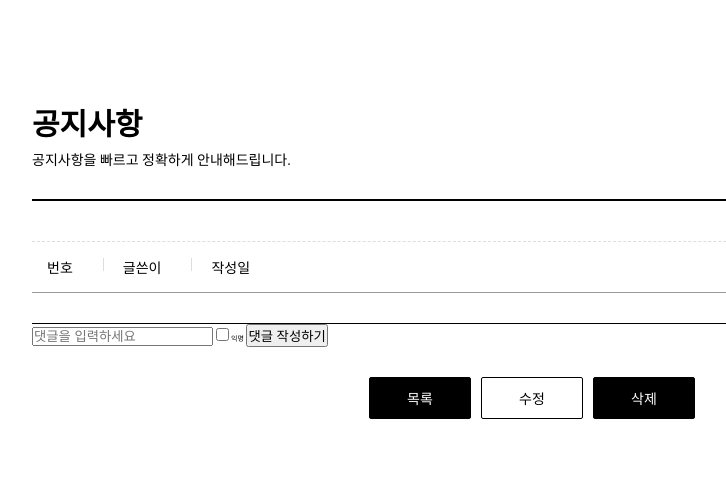
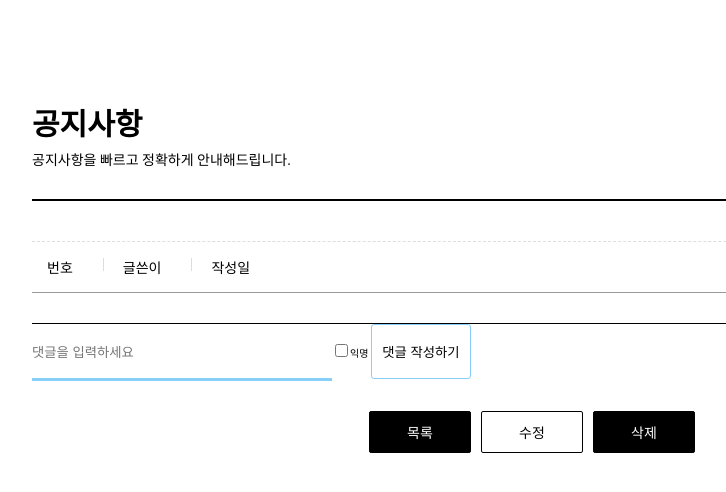
Before and after one commit to sungb0131/Assertive, a Django app: template templates/view.html in a window 1280 px wide. Shown: the top 492 px of the page, without its empty margins (108-834 px from the left). Run offline with Django 4.2, Linux system fonts and the light colour scheme; the template is opened without the code that fills it, so the values that code supplies are empty; the visitor is signed in with stand-in values (Sample User, id 1); parts of the project's set-up code (start-up, migrations or seed data) failed here and were passed over.

Commit message:
Update view.html

```diff
--- a/templates/view.html
+++ b/templates/view.html
@@ -40,12 +40,27 @@
                 {% if user.is_authenticated %}
                 <form action="/main/board/{{ board.id }}/comment" method="POST">
                     {%csrf_token%}
-                    <input type="text" name="comment" placeholder="댓글을 입력하세요">
-
-                    <input type="checkbox" name="anonymous" values="'y">
-                    <span style="font-size: 0.7em;">익명</span>
-
-                    <input type="submit" value="댓글 작성하기">
+                    <input id="input1" type="text" name="comment" placeholder="댓글을 입력하세요">
+                    <input id="input2" type="checkbox" name="anonymous" values="'y">
+                    <span style="font-size: 1em;">익명</span>
+                    <input id="input3" type="submit" value="댓글 작성하기">
+                    <style>
+                        #input1 {
+                            width: 300px;
+                            height: 50px;
+                            border-top: none;
+                            border-left: none;
+                            border-right: none;
+                            border-bottom: 3px solid #87CEFA;
+                        }
+                        #input3 {
+                            width: 100px;
+                            height: 55px;
+                            background-color: white;
+                            border:  1px solid #87CEFA;
+                            border-radius: 3px;
+                        }
+                    </style>
                 </form>
                 {% endif %}
             <div class="comment_view">
```
